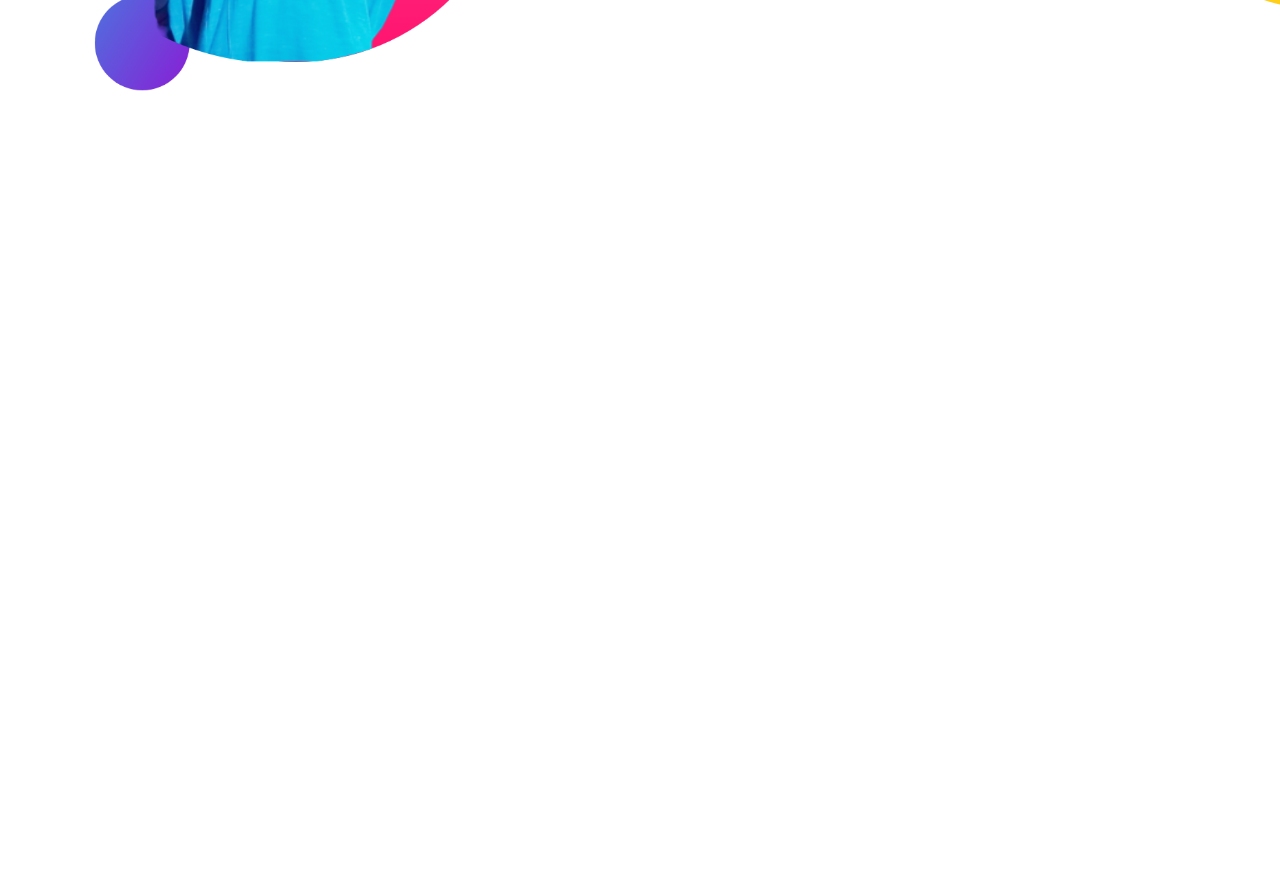
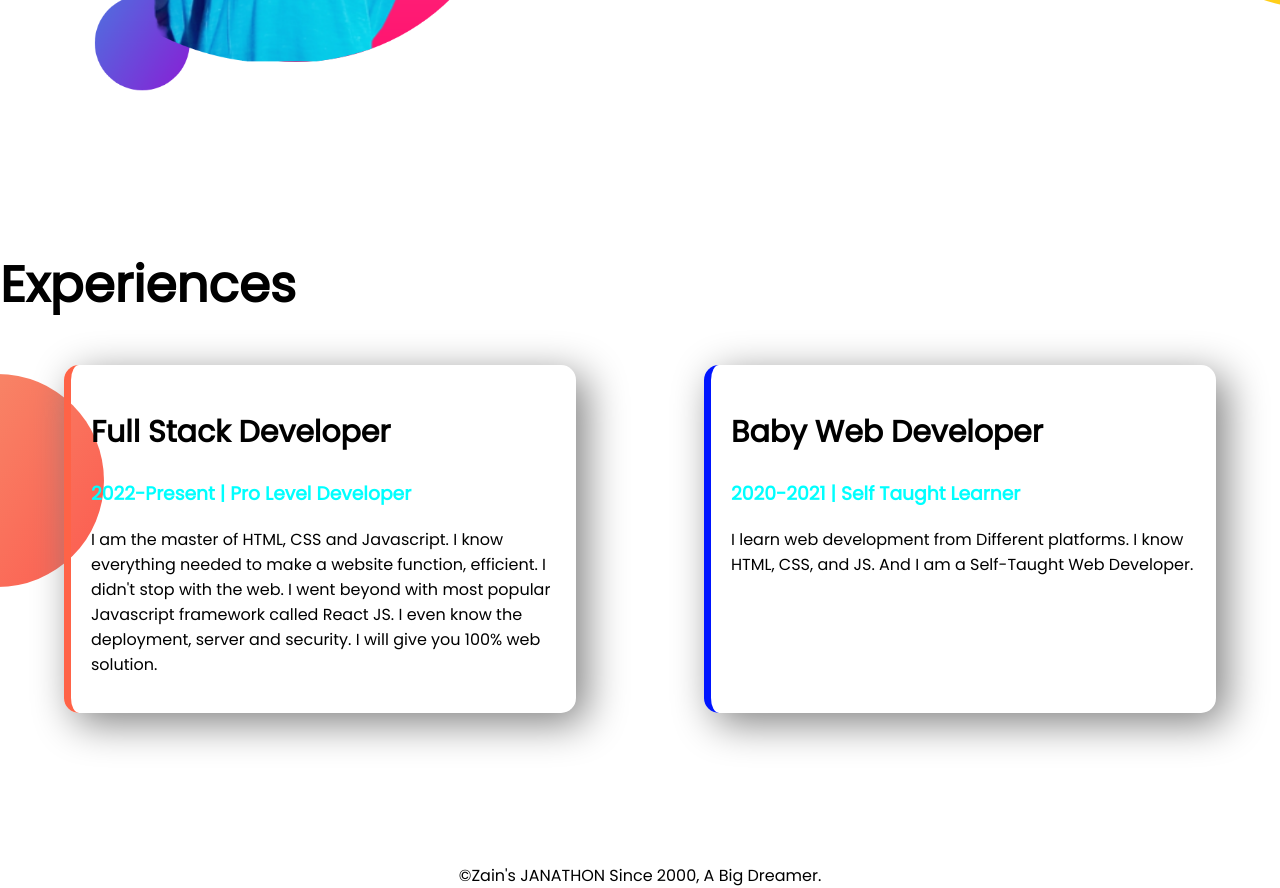
Before and after one commit to Bishaw1/developer-portfolio, a plain HTML site: page index.html in a window 1280 px wide. Shown: the part 1026-1914 px from the top of the page. Before the commit the page ends 1274 px from the top, so only its background shows below. Drawn offline with Linux system fonts and the light colour scheme.

Commit message:
site is ready

```diff
--- a/index.html
+++ b/index.html
@@ -13,7 +13,7 @@
 
 
 <body>
-<section class="top-banner">
+<section class="top-banner flexiable-container">
     <!-- container k side by side korte gel <div></div> tag use korte hoy and tarpor <section ></saction >tag er moddhe <div></div> tag k rhakte hoy -->
     <div class="half-width"><h1>Welcome to </h1>
         <h1 ><span class="aqua-color">Zain's</span> World...</h1>
@@ -27,7 +27,7 @@
 </section>
 
 
-<section class="dream-big">
+<section class="dream-big flexiable-container">
     <div class="half-width">
         <img src="images/bishaw-with-bg2.png" alt="">
     </div>
@@ -38,5 +38,30 @@
         <a class="link-button" target="_blank" href="https://github.com/Bishaw1">Contact With Me</a>
     </div>
 </section>
+
+
+
+<section class="experiences-area">
+    <h1>Experiences</h1>
+<div class="flexiable-container" >
+    <div id="Full-Stack-Developer" class="experiences-item ">
+        <h2>Full Stack Developer </h2>
+        <h3 class="aqua-color">2022-Present | Pro Level Developer </h3>
+        <p>I am the master of HTML, CSS and Javascript. I know everything needed to make a website function, efficient. I didn't stop with the web. I went beyond with most popular Javascript framework called React JS. I even know the deployment, server and security. I will give you 100% web solution.</p>
+
+
+    </div>
+
+    <div id="Baby-Web-Developer" class="experiences-item">
+        <h2>Baby Web Developer</h2>
+        <h3 class="aqua-color">2020-2021 | Self Taught Learner</h3>
+        <p>I learn web development from Different platforms. I know HTML, CSS, and JS. And I am a Self-Taught Web Developer.</p>
+    </div>
+</div>
+
+</section>
 </body>
+<footer>
+    ©Zain's JANATHON Since 2000, A Big Dreamer.
+</footer>
 </html>
--- a/style.css
+++ b/style.css
@@ -2,9 +2,14 @@ body{font-family: 'Poppins', sans-serif;
 margin: 0;}
 h1{font-size: 50px;}
 .aqua-color{color: aqua;}
+h2{
+    font-size: 30px;
+}
 
-section{display: flex;
-margin-bottom: 150px;} /*flex mane set the flexible length on flexible items */
+.flexiable-container
+{display: flex;
+margin-bottom: 150px;}
+/*flex mane set the flexible length on flexible items */
 .half-width{width: 50%;
 padding-left: 2%;}/* half-width:50% diye left side TAXT and right side er IMG taa jaiga nibe taa divide kora hoice
 and padding-left:2% diye text ta k halka left side theke right side anna hoice */
@@ -33,3 +38,31 @@ background-repeat: no-repeat;
     background-position: right;
 }
 .dream-big-des{padding-right: 100px;}
+
+.experiences-area{
+    background-image: url(images/exp-bg.png);
+    background-repeat: no-repeat;
+    background-position: left;
+
+}
+.experiences-item{
+    width: 40%;
+    margin-left: 5%;
+    margin-right: 5%;
+    padding: 20px;
+    border-radius: 15px;
+
+
+    box-shadow: 10px 10px 40px gray;
+
+}
+
+#Full-Stack-Developer{
+    border-left: 7px solid tomato;
+
+}
+#Baby-Web-Developer{
+    border-left: 7px solid rgb(0, 21, 255);
+
+}
+footer{text-align: center;}
```
